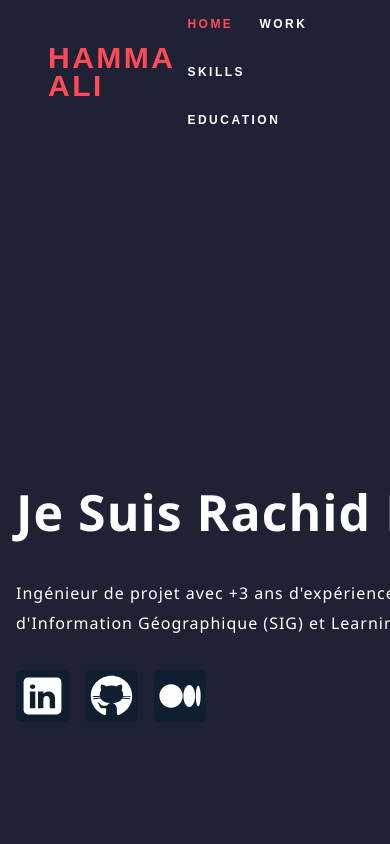
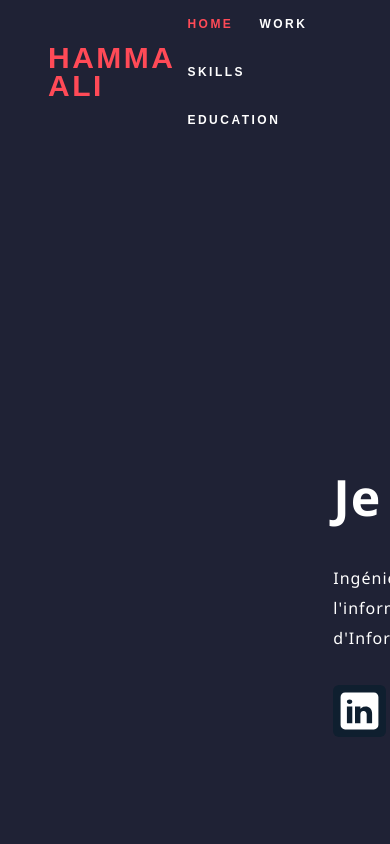
Before and after one commit to rhmx01/portfolio, a React (Create React App) app: page / in a window 390 px wide. Shown: the top 844 px of the page. Built offline with nearby package versions, Linux system fonts and the light colour scheme.

Commit message:
header text align

```diff
--- a/src/components/Header.js
+++ b/src/components/Header.js
@@ -33,14 +33,14 @@ const Header = () => {
 
             </nav>
             <div className="h-screen flex items-center">
-                <div className="flex items-center grid md:grid-cols-8 lg:grid-cols-10 gap-2">
+                <div className="flex mx-auto items-center grid md:grid-cols-8 lg:grid-cols-10 gap-2">
                     <div className="w-full justify-end col-start-2 col-span-2">
                         <img src={pic} alt="mypic" className="flex w-72 h-72 rounded-full shadow-xl"/>
                     </div>
                     <div className="col-span-4 text-white">
-                        <h1 className="p-4 font-bold header-name">{data_fr.name}</h1>
-                        <h3 className="p-4 text-left">{data_fr.description}</h3>
-                        <div className="p-4 flex">
+                        <h1 className="p-4 font-bold header-name text-center lg:text-left">{data_fr.name}</h1>
+                        <h3 className="p-4 text-left max-w-2xl">{data_fr.description}</h3>
+                        <div className="p-4 flex mx-auto">
                             <a href="https://www.linkedin.com/in/rhmx/" target="_blank" rel="noreferrer"><img src={linkedin} alt="Rachid hamma ali linkedIn profile" className="social-icons p-1 rounded-md"/></a>
                             <a href="https://github.com/rhmx01" target="_blank" rel="noreferrer"><img src={github} alt="Rachid hamma ali github profile" className="social-icons p-1 rounded-md"/></a>
                             <a href="https://rhmx01.medium.com" target="_blank" rel="noreferrer"><img src={medium} alt="Rachid hamma ali medium profile" className="social-icons p-1 rounded-md"/></a>
```
